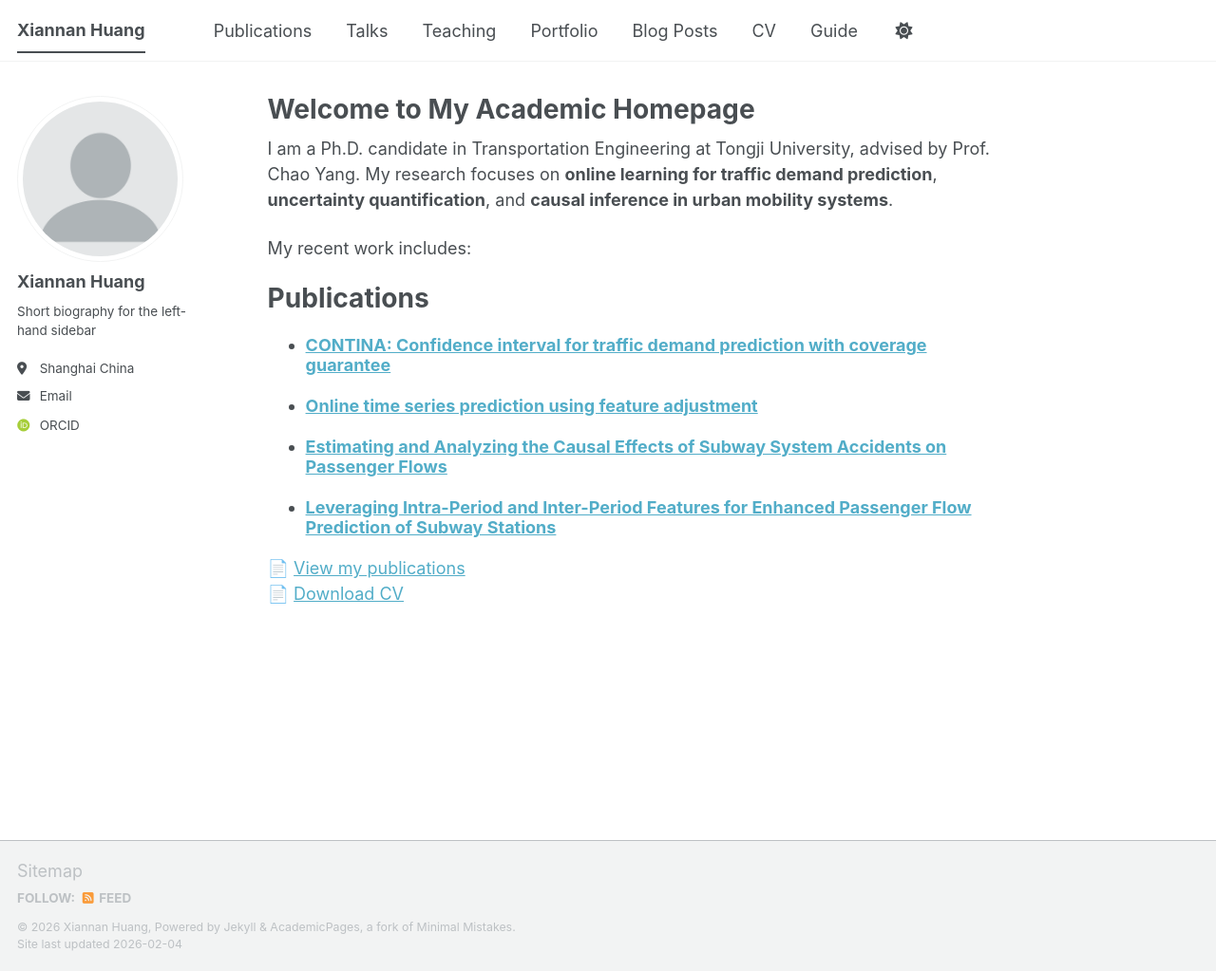
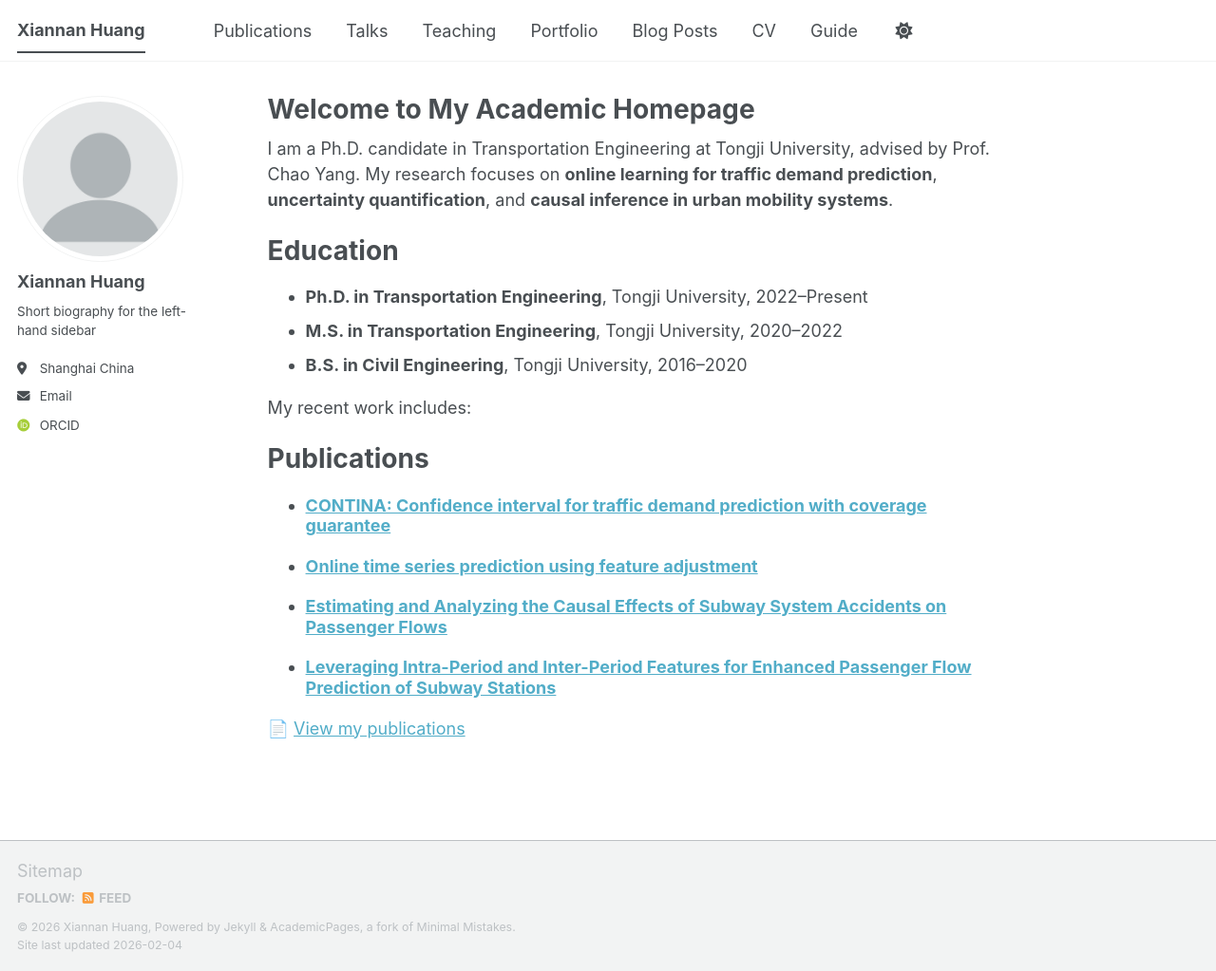
Before and after one commit to xiannanhuang/xiannanhuang.github.io, a Jekyll site: the page built from _pages/about.md, in a window 1280 px wide and 1023 px high. Shown: the whole window at 95% size. Built offline with Jekyll 4.4.1, drawn with Linux system fonts in a browser that asks for light colours; some web fonts are replaced; a script bundle is joined from its source files by our own code; library files that are not in the unit come from our copies.

Commit message:
Update about.md

```diff
--- a/_pages/about.md
+++ b/_pages/about.md
@@ -9,6 +9,12 @@ redirect_from:
 
 I am a Ph.D. candidate in Transportation Engineering at Tongji University, advised by Prof. Chao Yang. My research focuses on **online learning for traffic demand prediction**, **uncertainty quantification**, and **causal inference in urban mobility systems**.
 
+Education
+======
+* **Ph.D. in Transportation Engineering**, Tongji University, 2022–Present
+* **M.S. in Transportation Engineering**, Tongji University, 2020–2022
+* **B.S. in Civil Engineering**, Tongji University, 2016–2020
+
 My recent work includes:
 
 Publications
@@ -19,5 +25,6 @@ Publications
   {% endfor %}
 </ul>
 
+
+
 📄 [View my publications](/publications)
-📄 [Download CV](/cv)
```
